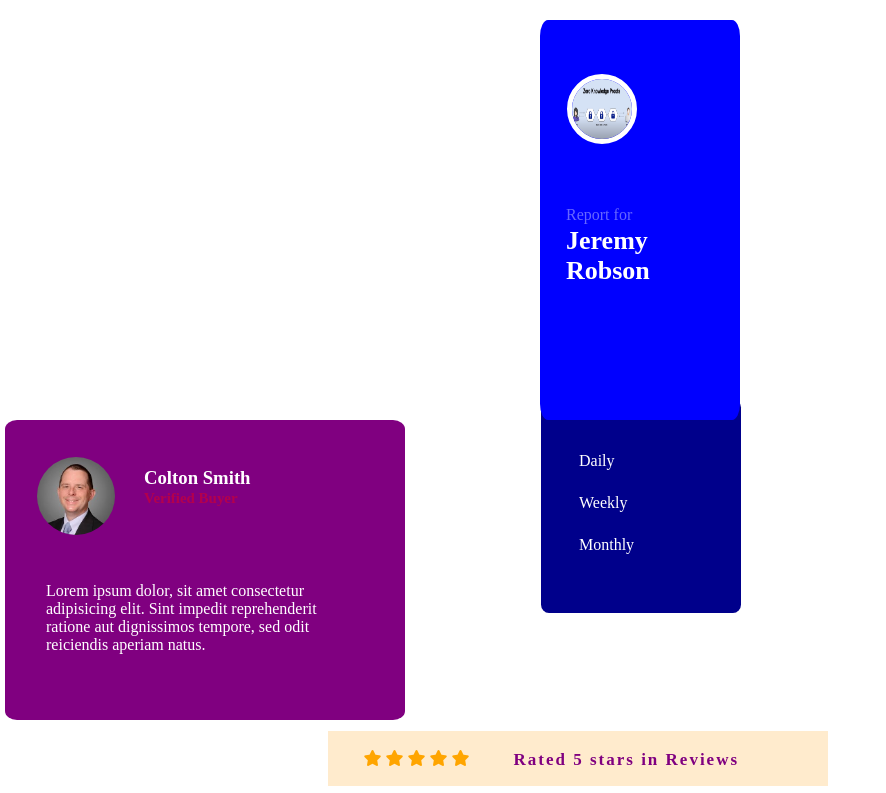
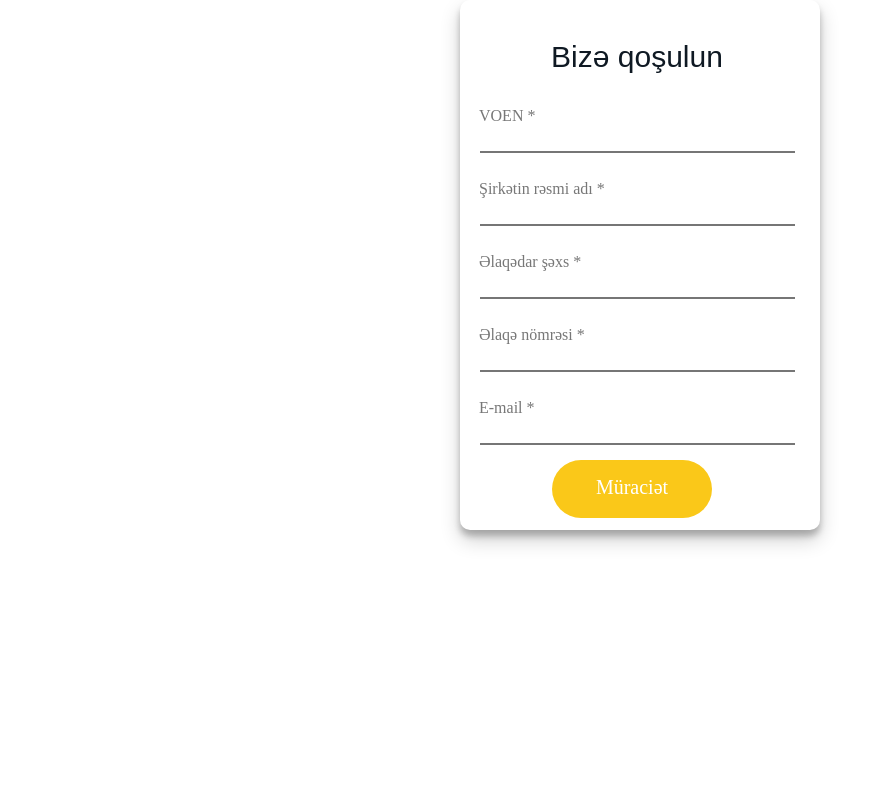
Before and after one commit to ayxangit/texnoera, a plain HTML site: page assets/index.html in a window 1280 px wide. Shown: the top 793 px of the page, without its empty margins (0-886 px from the left). Drawn offline with Linux system fonts and the light colour scheme.

Commit message:
onepoint

```diff
--- a/assets/images/css/style.css
+++ b/assets/images/css/style.css
@@ -3,10 +3,7 @@
     padding: 0;
     box-sizing: border-box;
 }
-body {
-    position: relative;
-}
-.box {
+/* .box {
     width: 200px;
     height: 400px;
     background: blue;
@@ -186,4 +183,80 @@ body {
     font-size: 17px;
 
 
+} */
+
+/* onepoint */
+.onepoint {
+    width: 360px;
+    height: 530px;
+    box-shadow: 0 10px 20px rgb(0 0 0 / 19%), 0 6px 6px rgb(0 0 0 / 23%);
+    border-radius: 10px;
+    margin: auto;
+
 }
+.onepoint h3 {
+    width: 300px;
+    height: 36px;
+    text-align: center;
+    color: rgb(15,25,35);
+    font-family: Cab, sans-serif;
+    font-size: 30px;
+    font-weight: normal;
+    padding: 40px 0 0 54px;
+}
+.form {
+    width: 300px;
+    height: 43px;
+    padding: 40px 0 0 0;
+    position: relative;
+    transition: 0.2s;
+}
+.form input {
+    width: 315px;
+    height: 30px;
+    border-top: none;
+    border-left: none;
+    border-right: none;
+    margin-top: 25px;
+    margin-left: 20px;
+    outline: none;
+    display: block;
+}
+.form input:hover {
+    border-color: orange;
+
+}
+.form label {
+   position: relative;
+   top: 27px;
+   left: 19px;
+   cursor: text;
+   color: #777;
+   font-size: 16px;
+
+}
+.form label:hover {
+    color: orange;
+    font-size: 12px;
+}
+.button {
+    width: 160px;
+    height: 58px;
+    border: 1px solid transparent ;
+    background: rgb(250,200,25);
+    padding: 15px 30px;
+    margin:auto;
+    display: block;
+    text-align: center;
+    border-radius: 50px;
+    font-size: 20px;
+    color: white;
+    text-decoration: none;
+    position: relative;
+    top: 15px;
+    left: 22px;
+    transition: 0.4s;
+}
+.button:hover {
+    background-color: rgb(162, 129, 7);
+}
--- a/assets/index.html
+++ b/assets/index.html
@@ -11,7 +11,8 @@
 </head>
 
 <body>
-    <div class="box">
+    <!-- <div class="box">
+
         <div class="img-box">
             <img src="images/photo_2022-04-17_00-12-00.jpg" alt="photo">
         </div>
@@ -112,11 +113,30 @@
             </div>
         </div>
     </div>
+     -->
 
-
-
+     <!-- onepoint -->
+<div class="onepoint">
+     <h3>
+       Bizə qoşulun
+    </h3>
+    <form class="form">
+        <label for="voen"> VOEN *</label>
+        <input type="text" id="voen" required>
+        <label for="name"> Şirkətin rəsmi adı * </label>
+        <input type="text"  id="name"  required>
+        <label for="responsive"> Əlaqədar şəxs * </label>
+        <input type="text" id="responsive"  required>
+        <label for="number"> Əlaqə nömrəsi * </label>
+        <input type="tel" id="number" required>
+        <label for="email"> E-mail * </label>
+        <input type="email" id="email" required>
+        <a class="button" href="#"> Müraciət</a>
+    </form>
+</div>
 
     <script src="https://kit.fontawesome.com/29bca2939f.js" crossorigin="anonymous"></script>
 </body>
 
+
 </html>
```
